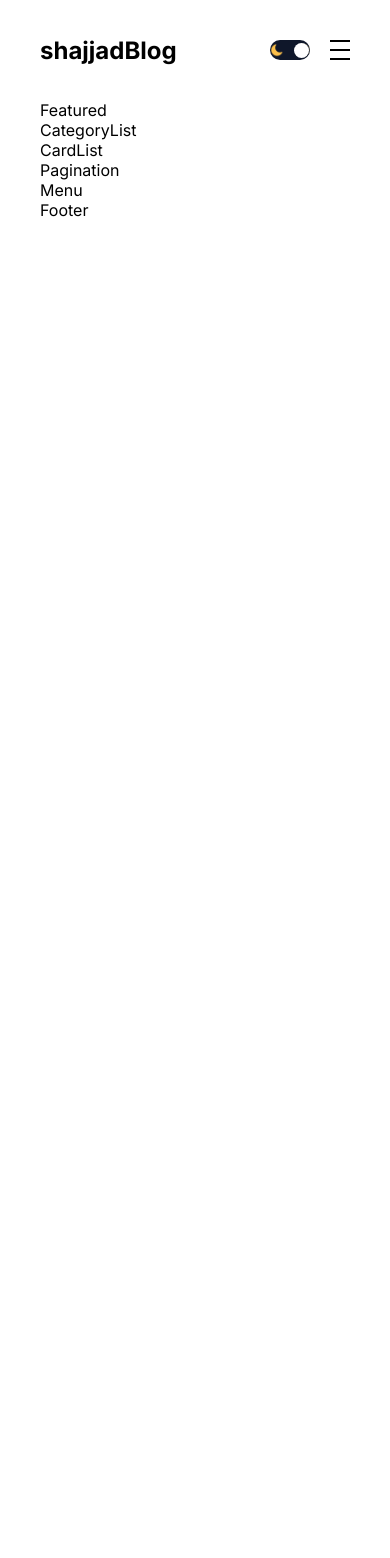
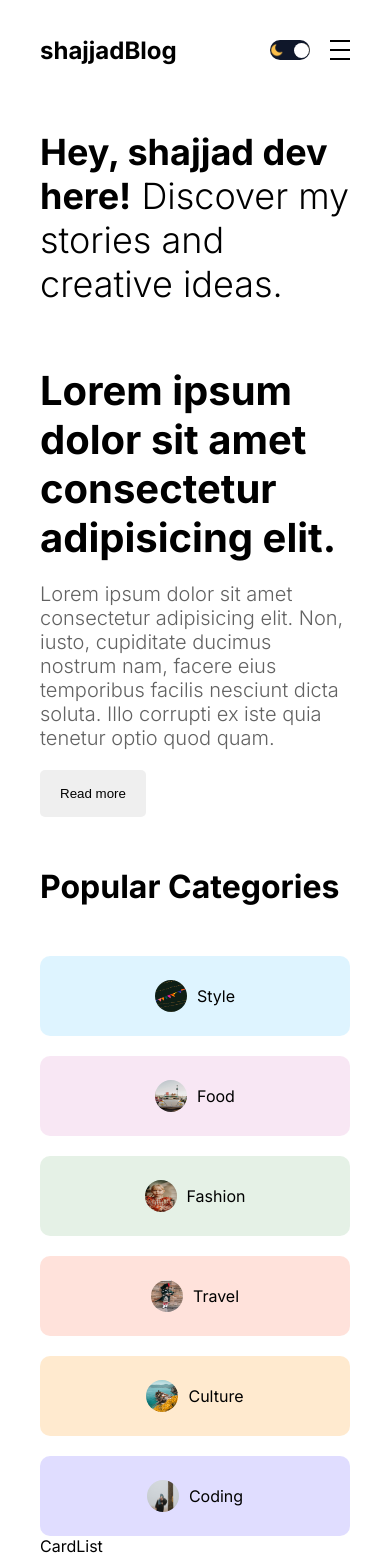
Before and after one commit to shagors/blog-next-mongo, a Next.js app: page / in a window 390 px wide. Shown: the top 1558 px of the page. Before the commit the page ends 844 px from the top, so only its background shows below. Built offline with nearby package versions, Linux system fonts and the light colour scheme.

Commit message:
design two pages featured and popular categories list and responsive

```diff
--- a/src/components/categoryList/CategoryList.jsx
+++ b/src/components/categoryList/CategoryList.jsx
@@ -1,8 +1,88 @@
 import React from "react";
 import styles from "./categoryList.module.css";
+import Link from "next/link";
+import Image from "next/image";
 
 const CategoryList = () => {
-  return <div className={styles.container}>CategoryList</div>;
+  return (
+    <div className={styles.container}>
+      <h1 className={styles.title}>Popular Categories</h1>
+      <div className={styles.categories}>
+        <Link
+          href="/blog?cat=style"
+          className={`${styles.category} ${styles.style}`}>
+          <Image
+            src="/style.png"
+            alt=""
+            width={32}
+            height={32}
+            className={styles.image}
+          />
+          Style
+        </Link>
+        <Link
+          href="/blog?cat=food"
+          className={`${styles.category} ${styles.food}`}>
+          <Image
+            src="/food.png"
+            alt=""
+            width={32}
+            height={32}
+            className={styles.image}
+          />
+          Food
+        </Link>
+        <Link
+          href="/blog?cat=fashion"
+          className={`${styles.category} ${styles.fashion}`}>
+          <Image
+            src="/fashion.png"
+            alt=""
+            width={32}
+            height={32}
+            className={styles.image}
+          />
+          Fashion
+        </Link>
+        <Link
+          href="/blog?cat=travel"
+          className={`${styles.category} ${styles.travel}`}>
+          <Image
+            src="/travel.png"
+            alt=""
+            width={32}
+            height={32}
+            className={styles.image}
+          />
+          Travel
+        </Link>
+        <Link
+          href="/blog?cat=culture"
+          className={`${styles.category} ${styles.culture}`}>
+          <Image
+            src="/culture.png"
+            alt=""
+            width={32}
+            height={32}
+            className={styles.image}
+          />
+          Culture
+        </Link>
+        <Link
+          href="/blog?cat=coding"
+          className={`${styles.category} ${styles.coding}`}>
+          <Image
+            src="/coding.png"
+            alt=""
+            width={32}
+            height={32}
+            className={styles.image}
+          />
+          Coding
+        </Link>
+      </div>
+    </div>
+  );
 };
 
 export default CategoryList;
--- a/src/components/categoryList/categoryList.module.css
+++ b/src/components/categoryList/categoryList.module.css
@@ -1,2 +1,71 @@
 .container {
 }
+
+.title {
+  margin: 50px 0px;
+}
+
+.categories {
+  display: flex;
+  flex-wrap: wrap;
+  justify-content: space-between;
+  gap: 20px;
+}
+
+.category {
+  display: flex;
+  align-items: center;
+  gap: 10px;
+  text-transform: capitalize;
+  width: 15%;
+  height: 80px;
+  justify-content: center;
+  border-radius: 10px;
+}
+
+.category.style {
+  background-color: #57c4ff31;
+}
+.category.food {
+  background-color: #da85c731;
+}
+.category.fashion {
+  background-color: #7fb88133;
+}
+.category.travel {
+  background-color: #ff795736;
+}
+.category.culture {
+  background-color: #ffb04f45;
+}
+.category.coding {
+  background-color: #5e4fff31;
+}
+
+.image {
+  border-radius: 50%;
+}
+
+@media screen and (max-width: 1280px) {
+  .category {
+    width: 20%;
+  }
+}
+
+@media screen and (max-width: 1024px) {
+  .category {
+    width: 25%;
+  }
+}
+
+@media screen and (max-width: 768px) {
+  .category {
+    width: 45%;
+  }
+}
+
+@media screen and (max-width: 640px) {
+  .category {
+    width: 100%;
+  }
+}
--- a/src/components/featured/Featured.jsx
+++ b/src/components/featured/Featured.jsx
@@ -1,8 +1,32 @@
 import React from "react";
 import styles from "./featured.module.css";
+import Image from "next/image";
 
 const Featured = () => {
-  return <div className={styles.container}>Featured</div>;
+  return (
+    <div className={styles.container}>
+      <h1 className={styles.title}>
+        <b>Hey, shajjad dev here!</b> Discover my stories and creative ideas.
+      </h1>
+      <div className={styles.post}>
+        <div className={styles.imgContainer}>
+          <Image src="/p1.jpeg" alt="" fill className={styles.image} />
+        </div>
+        <div className={styles.textContainer}>
+          <h1 className={styles.postTitle}>
+            Lorem ipsum dolor sit amet consectetur adipisicing elit.
+          </h1>
+          <p className={styles.postDesc}>
+            Lorem ipsum dolor sit amet consectetur adipisicing elit. Non, iusto,
+            cupiditate ducimus nostrum nam, facere eius temporibus facilis
+            nesciunt dicta soluta. Illo corrupti ex iste quia tenetur optio quod
+            quam.
+          </p>
+          <button className={styles.button}>Read more</button>
+        </div>
+      </div>
+    </div>
+  );
 };
 
 export default Featured;
--- a/src/components/featured/featured.module.css
+++ b/src/components/featured/featured.module.css
@@ -1,2 +1,77 @@
 .container {
+  margin-top: 30px;
 }
+
+.title {
+  font-size: 96px;
+  font-weight: 300;
+}
+
+.post {
+  margin-top: 60px;
+  display: flex;
+  align-items: center;
+  gap: 50px;
+}
+
+.imgContainer {
+  flex: 1;
+  height: 500px;
+  position: relative;
+}
+
+.image {
+  object-fit: cover;
+}
+
+.textContainer {
+  flex: 1;
+  display: flex;
+  flex-direction: column;
+  gap: 20px;
+}
+
+.postTitle {
+  font-size: 40px;
+}
+
+.postDesc {
+  font-size: 20px;
+  font-weight: 300;
+  color: var(--softTextColor);
+}
+
+.button {
+  padding: 16px 20px;
+  border: none;
+  border-radius: 5px;
+  width: max-content;
+}
+
+@media screen and (max-width: 1280px) {
+  .title {
+    font-size: 72px;
+  }
+}
+
+@media screen and (max-width: 1024px) {
+  .title {
+    font-size: 64px;
+  }
+
+  .imgContainer {
+    display: none;
+  }
+}
+
+@media screen and (max-width: 768px) {
+  .title {
+    font-size: 48px;
+  }
+}
+
+@media screen and (max-width: 640px) {
+  .title {
+    font-size: 36px;
+  }
+}
```
